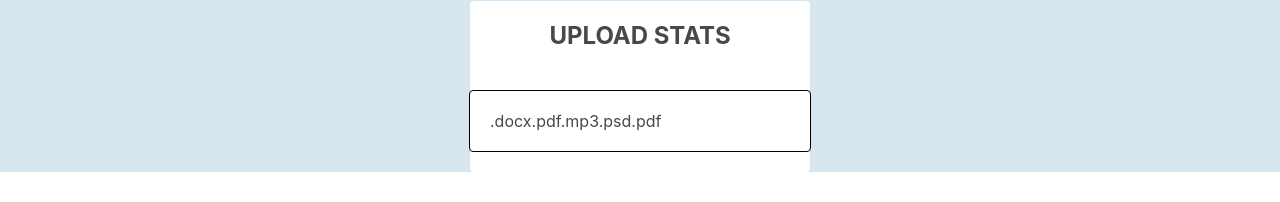
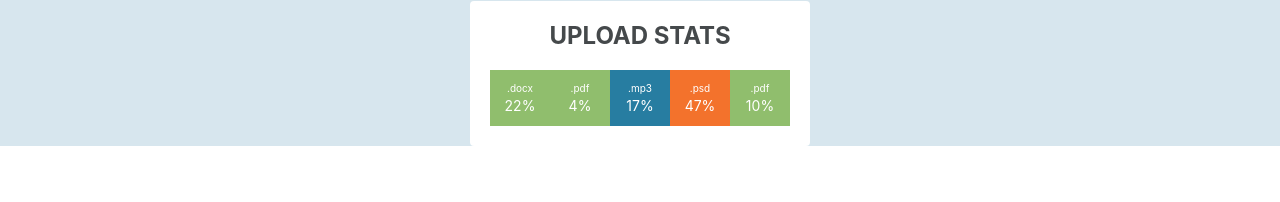
Before and after one commit to OlegSyrovatko/goit-react-hw-01-components, a React (Create React App) app: page / in a window 1280 px wide. Shown: the part 473-675 px from the top of the page. Built offline with nearby package versions, Linux system fonts and the light colour scheme.

Commit message:
data section update

```diff
--- a/src/components/StatItem/StatItem.jsx
+++ b/src/components/StatItem/StatItem.jsx
@@ -1,15 +1,15 @@
 
 import PropTypes from 'prop-types';
 
-// import { H3 } from './StatItem.styled';
+import { Li, Label, Perc } from './StatItem.styled';
 
 
-export const StatItem = ({id, label, percentage }) => {
+export const StatItem = ({ label, percentage }) => {
 	return (
-			<>
-				{label}
-				{/* <H3>{percentage} </H3> */}
-			</>
+		<Li>
+			<Label>{label} </Label>
+			<Perc>{percentage}% </Perc>
+		</Li>
 	);
 };
 
--- a/src/components/StatItem/StatItem.styled.jsx
+++ b/src/components/StatItem/StatItem.styled.jsx
@@ -1,23 +1,26 @@
 import styled from '@emotion/styled';
 
+const generateRandomColor = () => {
+  const colors = ['#F94144', '#F3722C', '#F8961E', '#F9C74F', '#90BE6D', '#43AA8B', '#4D908E', '#577590', '#277DA1', '#FF9B54'];
+  return colors[Math.floor(Math.random() * colors.length)];
+};
 
-export const Item = styled.Item`
-  text-align: center;
-  margin-top: 30px;
-  font-size: 48px;
-  line-height: 36px;
-  font-weight: 700;
-  letter-spacing: 0.5px;
-  text-transform: uppercase;
+export const Li = styled.div`
+  display: flex;
+  flex-direction: column;
+  align-items: center;
+  padding: 10px;
+  width: 100%;
+  background-color: ${generateRandomColor};
+  color: ${props => props.theme.colors.white};
 `;
 
+export const Label = styled.span`
+  font-size: 10px;
+  line-height: 16px;
+`;
 
-export const H3 = styled.h3`
-  text-align: center;
-  margin-top: 30px;
-  font-size: 48px;
-  line-height: 36px;
-  font-weight: 700;
-  letter-spacing: 0.5px;
-  text-transform: uppercase;
+export const Perc = styled.span`
+  font-size: 14px;
+  line-height: 20px;
 `;
--- a/src/components/StatList/StatBlock.styled.jsx
+++ b/src/components/StatList/StatBlock.styled.jsx
@@ -3,17 +3,5 @@ import styled from '@emotion/styled';
 export const StatBlock = styled.div`
   display: flex;
   justify-content: space-between;
-  margin-top: 20px;
   width: 300px;
-  padding: 20px;
-  border: solid 1px black;
-  background-color: ${props => props.theme.colors.white};
-  border-radius: 4px;
-  color: ${props => props.theme.colors.primaryText};
 `;
-
-
-export const StatGroup = styled.div`
-  display: flex;
-  flex-direction: column;
-`;
```
Also changed, not shown: src/components/StatList/StatList.jsx (+2 -6 lines), src/components/Statistics/Stat000istics.jsx (deleted, +0 -49 lines).
